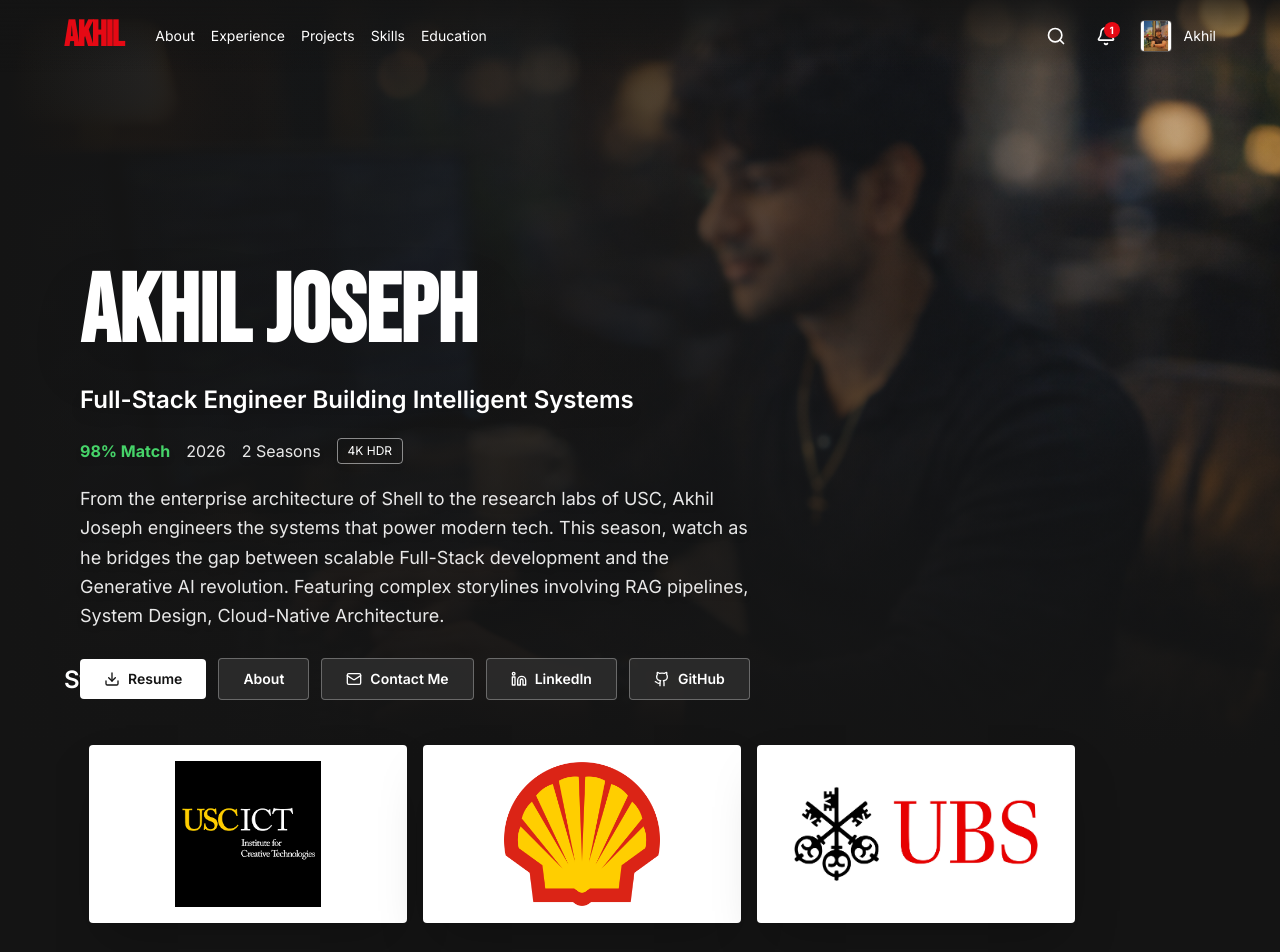
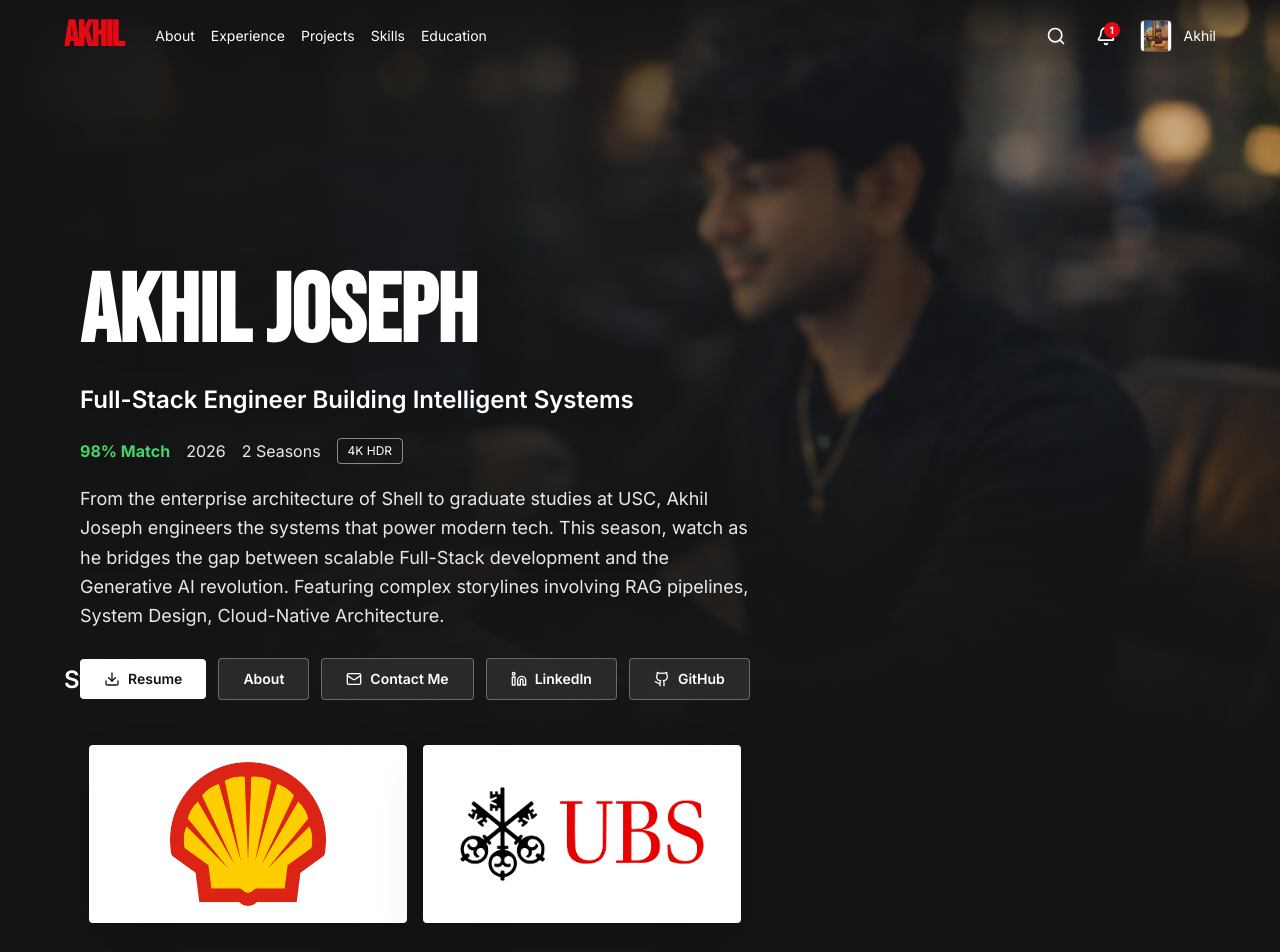
Before and after one commit to Akhil-Joseph11/akhil-joseph11.github.io, a React (Vite) app: page / in a window 1280 px wide. Shown: the top 952 px of the page. Built offline with nearby package versions, Linux system fonts and the light colour scheme.

Commit message:
Updated and Improved UI

```diff
--- a/components/About.tsx
+++ b/components/About.tsx
@@ -16,27 +16,13 @@ interface TimelineItem {
 
 const timelineData: TimelineItem[] = [
   {
-    id: 'ict',
-    date: 'May 2025 – Aug 2025',
-    role: 'Systems Development Intern',
-    company: 'Institute for Creative Technologies',
-    location: 'Los Angeles',
-    highlights: [
-      'Working at the intersection of research and engineering on 3D Gaussian Splatting.',
-      'Engineered high-fidelity models of urban infrastructure using multi-angle drone imagery.',
-      'Built automated scripts to extract and process frames from large-scale video datasets.'
-    ],
-    type: 'experience'
-  },
-  {
     id: 'usc',
     date: 'Aug 2024 – May 2026',
     role: 'Master\'s Degree in Computer Science',
     company: 'University of Southern California',
     location: 'Los Angeles',
     highlights: [
-      'GPA: 3.91/4.0 | Focus: AI & Computer Vision',
-      'Graduate Researcher in 3D Vision & Neural Rendering',
+      'GPA: 3.92/4.0 | Focus: AI & Software Engineering',
       'Coursework: Machine Learning, Agentic AI, Game Dev, Software Architectures'
     ],
     type: 'education'
--- a/components/ContactModal.tsx
+++ b/components/ContactModal.tsx
@@ -22,7 +22,7 @@ export const ContactModal: React.FC<ContactModalProps> = ({ onClose }) => {
       animate={{ opacity: 1 }}
       exit={{ opacity: 0 }}
       transition={{ duration: 0.3 }}
-      className="fixed inset-0 z-[60] overflow-y-auto overflow-x-hidden bg-netflixBlack/95 backdrop-blur-sm flex justify-center items-center px-4 py-4"
+      className="modal-backdrop fixed inset-0 z-[60] overflow-y-auto overflow-x-hidden flex justify-center items-center px-4 py-4"
       onClick={onClose}
     >
         <motion.div
--- a/components/DetailModal.tsx
+++ b/components/DetailModal.tsx
@@ -24,7 +24,7 @@ export const DetailModal: React.FC<DetailModalProps> = ({ item, onClose }) => {
   if (!item) return null;
 
   return (
-    <div className="fixed inset-0 z-50 overflow-y-auto overflow-x-hidden bg-netflixBlack/95 backdrop-blur-sm flex justify-center items-start pt-4 md:pt-8 px-2 md:px-4">
+    <div className="modal-backdrop fixed inset-0 z-50 overflow-y-auto overflow-x-hidden flex justify-center items-start pt-4 md:pt-8 px-2 md:px-4">
       <div className="relative w-full max-w-4xl bg-netflixBlack rounded-lg shadow-2xl overflow-hidden mb-4 md:mb-10">
         <button
           onClick={onClose}
@@ -35,7 +35,7 @@ export const DetailModal: React.FC<DetailModalProps> = ({ item, onClose }) => {
         </button>
 
         <div className={`relative h-[40vh] md:h-[50vh] w-full ${item.isLogo ? 'bg-white' : 'bg-netflixDark'}`}>
-          <div className="absolute inset-0 bg-gradient-to-t from-netflixBlack via-netflixBlack/80 via-netflixBlack/60 via-netflixBlack/40 to-transparent z-10"></div>
+          <div className="modal-header-overlay" aria-hidden="true" />
 
           <img
             src={item.image}
@@ -174,7 +174,7 @@ export const DetailModal: React.FC<DetailModalProps> = ({ item, onClose }) => {
 
             <div className="space-y-4 mb-4 md:mb-6">
               {(() => {
-                const hasNetflixStyle = ['exp-1', 'exp-2', 'exp-3', 'proj-1', 'proj-2', 'proj-3', 'proj-4', 'proj-5', 'proj-6', 'proj-7', 'skill-1', 'skill-2', 'skill-3', 'edu-1', 'edu-2', 'ach-1', 'ach-2'].includes(item.id);
+                const hasNetflixStyle = ['exp-2', 'exp-3', 'proj-1', 'proj-2', 'proj-3', 'proj-4', 'proj-5', 'proj-6', 'proj-7', 'skill-1', 'skill-2', 'skill-3', 'edu-1', 'edu-2', 'ach-1', 'ach-2'].includes(item.id);
                 const isSkill = ['skill-1', 'skill-2', 'skill-3'].includes(item.id);
                 const isEducation = ['edu-1', 'edu-2'].includes(item.id);
 
@@ -227,7 +227,7 @@ export const DetailModal: React.FC<DetailModalProps> = ({ item, onClose }) => {
           <div className="col-span-1 space-y-4 md:space-y-6">
             <div>
               {(() => {
-                const hasNetflixStyle = ['exp-1', 'exp-2', 'exp-3', 'proj-1', 'proj-2', 'proj-3', 'proj-4', 'proj-5', 'proj-6', 'proj-7', 'skill-1', 'skill-2', 'skill-3', 'edu-1', 'edu-2', 'ach-1', 'ach-2'].includes(item.id);
+                const hasNetflixStyle = ['exp-2', 'exp-3', 'proj-1', 'proj-2', 'proj-3', 'proj-4', 'proj-5', 'proj-6', 'proj-7', 'skill-1', 'skill-2', 'skill-3', 'edu-1', 'edu-2', 'ach-1', 'ach-2'].includes(item.id);
                 const isEducation = ['edu-1', 'edu-2'].includes(item.id);
                 const label = hasNetflixStyle ? (isEducation ? 'Cast (Coursework):' : 'Cast:') : 'Tags:';
 
--- a/components/Hero.tsx
+++ b/components/Hero.tsx
@@ -17,7 +17,7 @@ export const Hero: React.FC<HeroProps> = ({ onContactClick, isFirstLoad = true }
           <motion.img
             src="/images/Akhil-banner.png"
             alt="Akhil Banner"
-            className="h-full w-full object-cover"
+            className="relative z-0 h-full w-full object-cover"
             initial={{ opacity: 0 }}
             animate={{ opacity: 1 }}
             transition={{ duration: 1.5 }}
@@ -26,11 +26,11 @@ export const Hero: React.FC<HeroProps> = ({ onContactClick, isFirstLoad = true }
           <img
             src="/images/Akhil-banner.png"
             alt="Akhil Banner"
-            className="h-full w-full object-cover"
+            className="relative z-0 h-full w-full object-cover"
           />
         )}
-        <div className="absolute inset-0 bg-gradient-to-r from-netflixBlack via-netflixBlack/70 to-transparent"></div>
-        <div className="absolute inset-0 bg-gradient-to-t from-black via-black/60 to-transparent md:from-netflixBlack md:via-netflixBlack/30"></div>
+        <div className="hero-overlay-left" aria-hidden="true" />
+        <div className="hero-overlay-bottom" aria-hidden="true" />
       </div>
 
       <div className="relative md:absolute top-auto md:top-[35%] bottom-2 md:bottom-auto mt-auto md:mt-0 pt-24 md:pt-0 left-0 md:left-16 z-30 px-4 md:pr-16 pb-2 md:pb-0 max-w-full">
--- a/constants.ts
+++ b/constants.ts
@@ -8,25 +8,6 @@ const IMAGES = {
 };
 
 export const RESUME_DATA: ContentItem[] = [
-  {
-    id: 'exp-1',
-    type: ContentType.Experience,
-    title: 'Institute for Creative Technologies',
-    subtitle: 'Systems Development Intern',
-    date: 'May 2025 – August 2025',
-    location: 'Los Angeles, USA',
-    description: [
-      'EPISODE_DESCRIPTION:Working at the intersection of research and engineering, Akhil developed automated pipelines to transform 2D drone footage into hyper-realistic 3D environments. This role focused on scaling cutting-edge Gaussian Splatting techniques for urban scene reconstruction.',
-      'KEY_SCENE:3D Reconstruction: Engineered high-fidelity models of urban infrastructure using Gaussian Splatting and multi-angle drone imagery.',
-      'KEY_SCENE:Data Pipelines: Built automated scripts to extract and process frames from large-scale video datasets, generating dense 3D point clouds.',
-      'KEY_SCENE:Optimization: Refined photogrammetry workflows to improve rendering speed and visual quality for research-grade outputs.'
-    ],
-    image: '/images/USC-ICT.png',
-    isLogo: true,
-    matchPercentage: 98,
-    tags: ['Python', 'Gaussian Splatting', 'Computer Vision', 'Photogrammetry'],
-    link: 'https://ict.usc.edu/'
-  },
   {
     id: 'exp-2',
     type: ContentType.Experience,
@@ -212,8 +193,7 @@ export const RESUME_DATA: ContentItem[] = [
     location: 'Los Angeles, USA',
     description: [
       'EPISODE_DESCRIPTION:Akhil pursues his Master\'s degree in the heart of Los Angeles. This curriculum bridges the gap between theoretical computer science and applied software engineering, ranging from algorithms to generative agents.',
-      'KEY_SCENE:Graduate Researcher: Investigating 3D Computer Vision and neural rendering techniques for spatial computing.',
-      'KEY_SCENE:Academic Standing: Maintaining a 3.91/4.0 GPA while navigating a rigorous technical curriculum.',
+      'KEY_SCENE:Academic Standing: Maintaining a 3.92/4.0 GPA while navigating a rigorous technical curriculum.',
       'KEY_SCENE:Specialization: Combining High-Level Software Architectures with electives in Agentic Retrieval and Machine Learning.'
     ],
     image: '/images/USC-logo.png',
@@ -329,7 +309,7 @@ export const RESUME_DATA: ContentItem[] = [
 export const HERO_CONTENT = {
   title: "AKHIL JOSEPH",
   subtitle: "Full-Stack Engineer Building Intelligent Systems",
-  description: "From the enterprise architecture of Shell to the research labs of USC, Akhil Joseph engineers the systems that power modern tech. This season, watch as he bridges the gap between scalable Full-Stack development and the Generative AI revolution. Featuring complex storylines involving RAG pipelines, System Design, Cloud-Native Architecture.",
+  description: "From the enterprise architecture of Shell to graduate studies at USC, Akhil Joseph engineers the systems that power modern tech. This season, watch as he bridges the gap between scalable Full-Stack development and the Generative AI revolution. Featuring complex storylines involving RAG pipelines, System Design, Cloud-Native Architecture.",
   images: [IMAGES.bench, IMAGES.beach, IMAGES.thumbnail]
 };
 
--- a/index.css
+++ b/index.css
@@ -17,3 +17,65 @@ body {
 
 .no-scrollbar::-webkit-scrollbar { display: none; }
 .no-scrollbar { -ms-overflow-style: none; scrollbar-width: none; }
+
+/* Explicit rgba overlays — Tailwind CDN opacity on custom colors is unreliable in Chrome */
+.hero-overlay-left {
+  position: absolute;
+  inset: 0;
+  z-index: 1;
+  pointer-events: none;
+  background: linear-gradient(
+    to right,
+    #141414 0%,
+    rgba(20, 20, 20, 0.85) 35%,
+    rgba(20, 20, 20, 0.45) 60%,
+    transparent 100%
+  );
+}
+
+.hero-overlay-bottom {
+  position: absolute;
+  inset: 0;
+  z-index: 1;
+  pointer-events: none;
+  background: linear-gradient(
+    to top,
+    #000000 0%,
+    rgba(0, 0, 0, 0.75) 25%,
+    rgba(0, 0, 0, 0.45) 50%,
+    transparent 100%
+  );
+}
+
+@media (min-width: 768px) {
+  .hero-overlay-bottom {
+    background: linear-gradient(
+      to top,
+      #141414 0%,
+      rgba(20, 20, 20, 0.55) 30%,
+      rgba(20, 20, 20, 0.2) 50%,
+      transparent 100%
+    );
+  }
+}
+
+.modal-backdrop {
+  background-color: rgba(20, 20, 20, 0.95);
+  -webkit-backdrop-filter: blur(4px);
+  backdrop-filter: blur(4px);
+}
+
+.modal-header-overlay {
+  position: absolute;
+  inset: 0;
+  z-index: 10;
+  pointer-events: none;
+  background: linear-gradient(
+    to top,
+    #141414 0%,
+    rgba(20, 20, 20, 0.95) 18%,
+    rgba(20, 20, 20, 0.7) 38%,
+    rgba(20, 20, 20, 0.35) 58%,
+    transparent 100%
+  );
+}
--- a/index.tsx
+++ b/index.tsx
@@ -1,6 +1,7 @@
 import React from 'react';
 import ReactDOM from 'react-dom/client';
 import { HashRouter } from 'react-router-dom';
+import './index.css';
 import App from './App';
 
 const rootElement = document.getElementById('root');
```
Also changed, not shown: public/images/USC-ICT.png (deleted).
